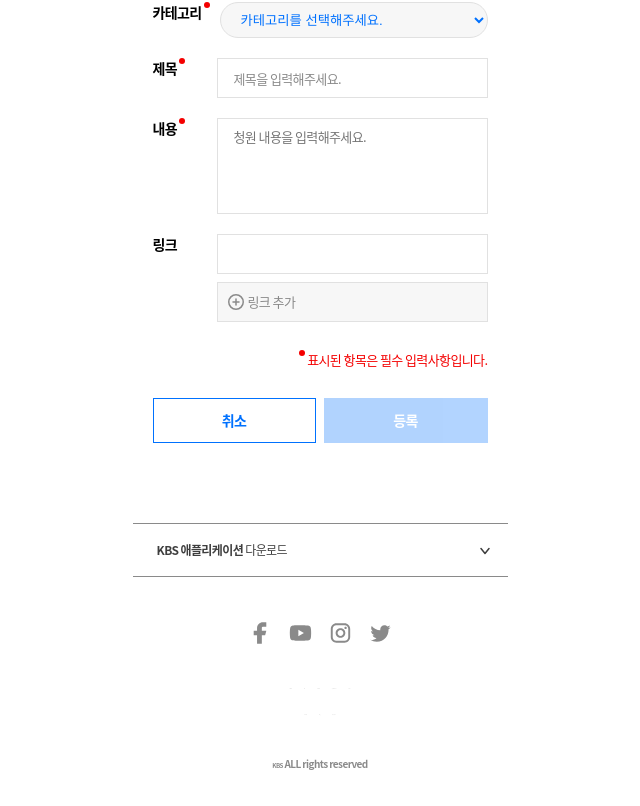
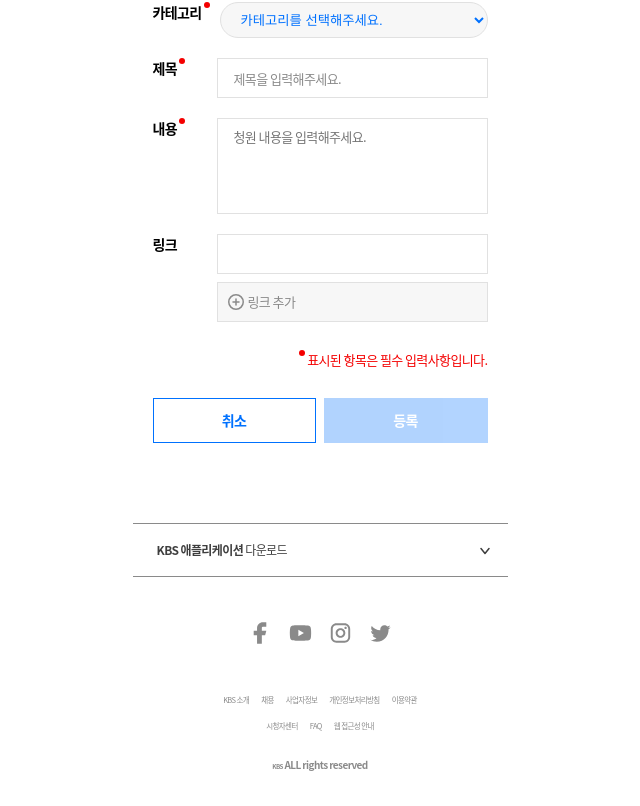
Before and after one commit to CDS-Seminar-Team3/CDS3-Client, a React (Vite) app: page /createPetition in a window 1280 px wide. Shown: the part 563-1369 px from the top of the page, without its empty margins (320-960 px from the left). Built offline with nearby package versions, Linux system fonts and the light colour scheme.

Commit message:
style: 필요한 폰트 추가

```diff
--- a/src/styles/theme.js
+++ b/src/styles/theme.js
@@ -23,7 +23,7 @@ function FONT({ weight, size, lineHeight, letterSpacing }) {
 
 const fonts = {
   head1: FONT({ weight: 700, size: 2.2, lineHeight: 130, letterSpacing: 6 }),
-  head2: FONT({ weight: 500, size: 2.0, lineHeight: 130, letterSpacing: 6}),
+  head2: FONT({ weight: 500, size: 2.0, lineHeight: 130, letterSpacing: 6 }),
   head3: FONT({ weight: 700, size: 1.6, lineHeight: 130, letterSpacing: 6 }),
   head4: FONT({ weight: 400, size: 1.6, lineHeight: 130, letterSpacing: 6 }),
   body1_bold: FONT({ weight: 700, size: 1.4, lineHeight: 150, letterSpacing: 6 }),
@@ -31,6 +31,8 @@ const fonts = {
   body2: FONT({ weight: 400, size: 1.3, lineHeight: 150, letterSpacing: 6 }),
   body3_bold: FONT({ weight: 700, size: 1.2, lineHeight: 150, letterSpacing: 6 }),
   body3: FONT({ weight: 400, size: 1.2, lineHeight: 150, letterSpacing: 6 }),
+  body4: FONT({ weight: 700, size: 1.2, lineHeight: 180, letterSpacing: 6 }),
+  body5: FONT({ weight: 400, size: 1.2, lineHeight: 180, letterSpacing: 6 }),
   caption1: FONT({ weight: 700, size: 1.2, lineHeight: 130, letterSpacing: 3 }),
   caption2: FONT({ weight: 400, size: 1.0, lineHeight: 130, letterSpacing: 3 }),
 };
```
